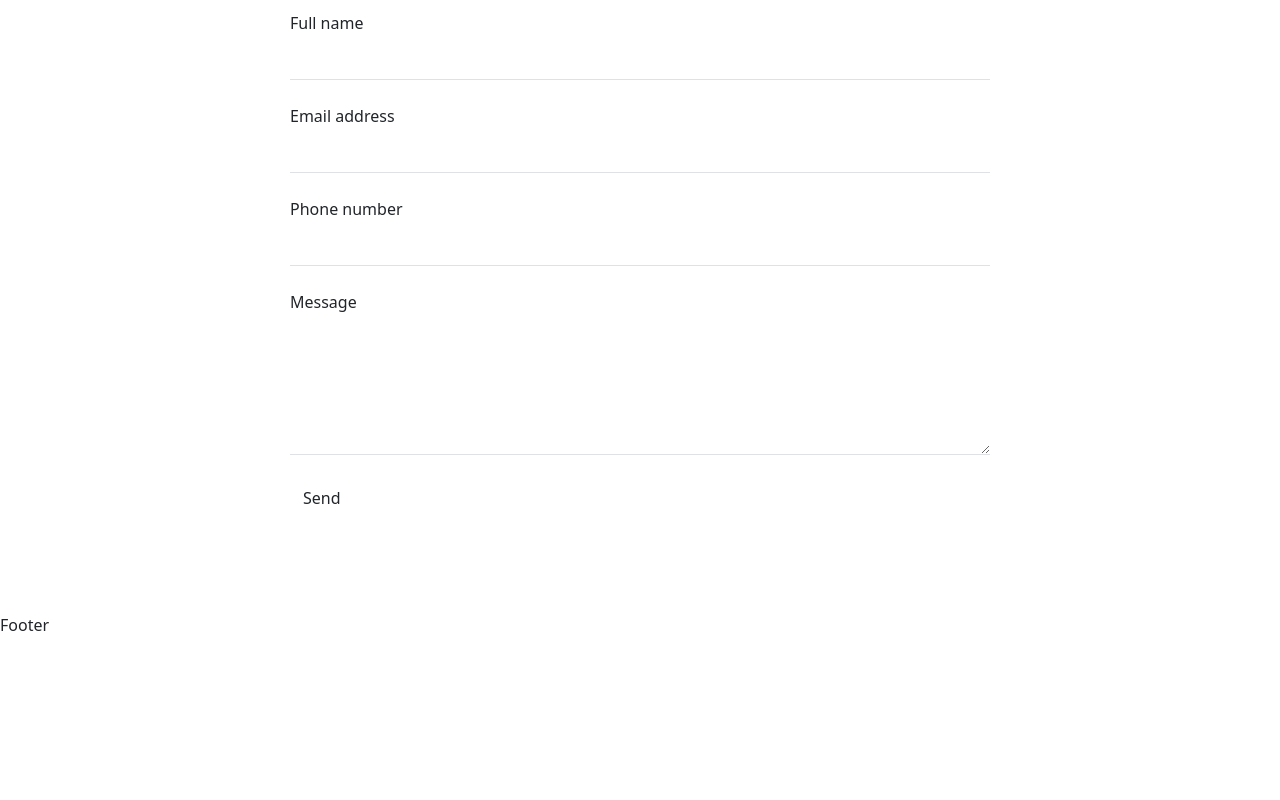
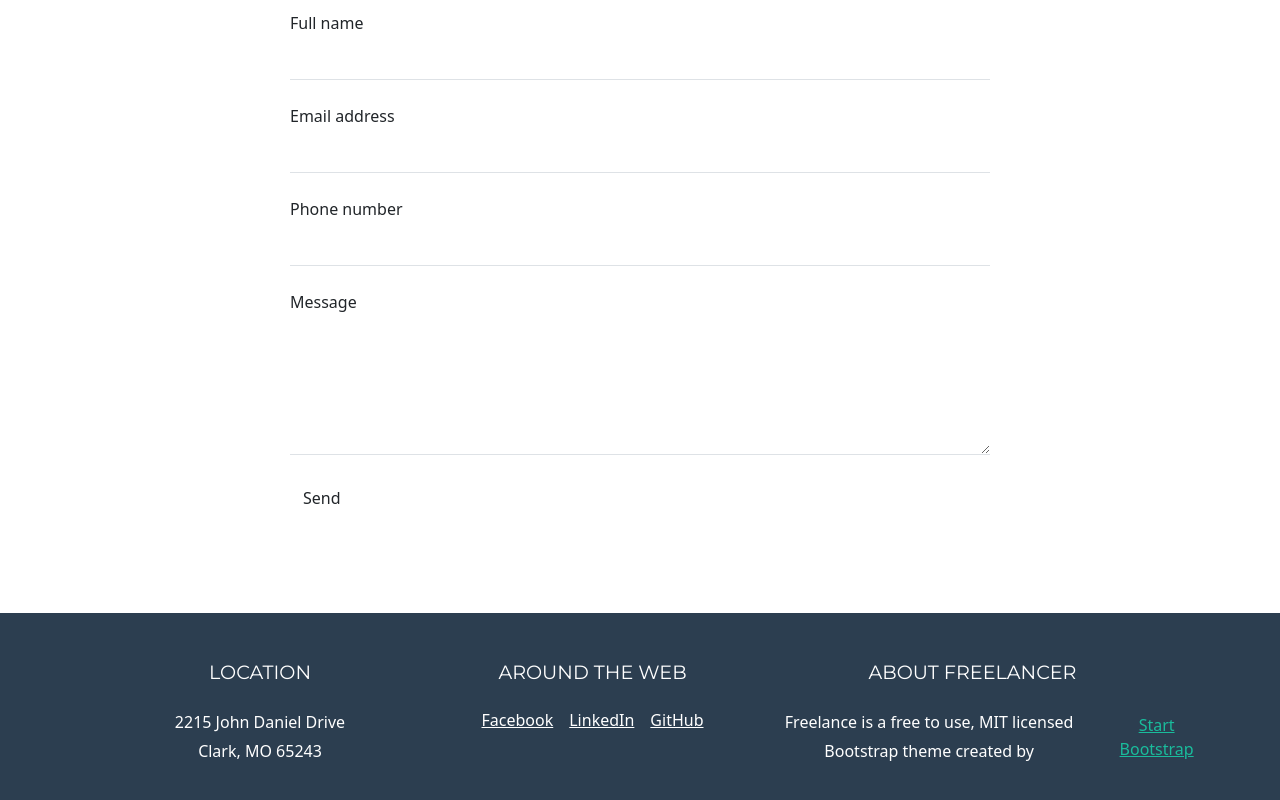
Before and after one commit to LayanMDamrah/task1-react-basic, a React (Vite) app: page / in a window 1280 px wide. Shown: the part 2025-2825 px from the top of the page. Before the commit the page ends 2662 px from the top, so only its background shows below. Built offline with nearby package versions, Linux system fonts and the light colour scheme.

Commit message:
footer section

```diff
--- a/src/componnent/footer/Footer.css
+++ b/src/componnent/footer/Footer.css
@@ -0,0 +1,37 @@
+.footer {
+  background-color: var(--secondary);
+  color: white;
+  padding-top: 4rem;
+}
+
+.footer h4 {
+  font-size: 1.2rem;
+  margin-bottom: 1.5rem;
+}
+
+.footer p {
+  line-height: 1.8;
+}
+
+.social-icons {
+  display: flex;
+  justify-content: center;
+  gap: 1rem;
+}
+
+.social-icons a {
+  width: 3rem;
+  height: 3rem;
+  border: 2px solid white;
+  border-radius: 50%;
+  display: flex;
+  align-items: center;
+  justify-content: center;
+  color: white;
+  text-decoration: none;
+}
+
+.boot{
+    color: var(--primary);
+
+}
--- a/src/componnent/footer/Footer.jsx
+++ b/src/componnent/footer/Footer.jsx
@@ -1,5 +1,55 @@
+import './Footer.css';
+
 export default function Footer() {
   return (
-    <div>Footer</div>
+    <footer className="footer text-white text-center py-5">
+      <div className="container">
+        <div className="row">
+
+          <div className="col-md-4 mb-4">
+            <h4>LOCATION</h4>
+
+            <p>
+              2215 John Daniel Drive
+              <br />
+              Clark, MO 65243
+            </p>
+          </div>
+
+          <div className="col-3">
+            <h4>AROUND THE WEB</h4>
+
+            <div className="d-flex justify-content-center gap-3">
+              <a href="#" className="text-white">
+                Facebook
+              </a>
+
+              <a href="#" className="text-white">
+                LinkedIn
+              </a>
+
+              <a href="#" className="text-white">
+                GitHub
+              </a>
+            </div>
+          </div>
+
+          <div className="col-5">
+            <h4>ABOUT FREELANCER</h4>
+
+            <div className="d-flex justify-content-center align-items-center">
+              <p className="mb-0">
+                Freelance is a free to use, MIT licensed Bootstrap theme created by
+              </p>
+
+              <a href="#" className="boot ms-1">
+                Start Bootstrap
+              </a>
+            </div>
+          </div>
+
+        </div>
+      </div>
+    </footer>
   );
 }
```
